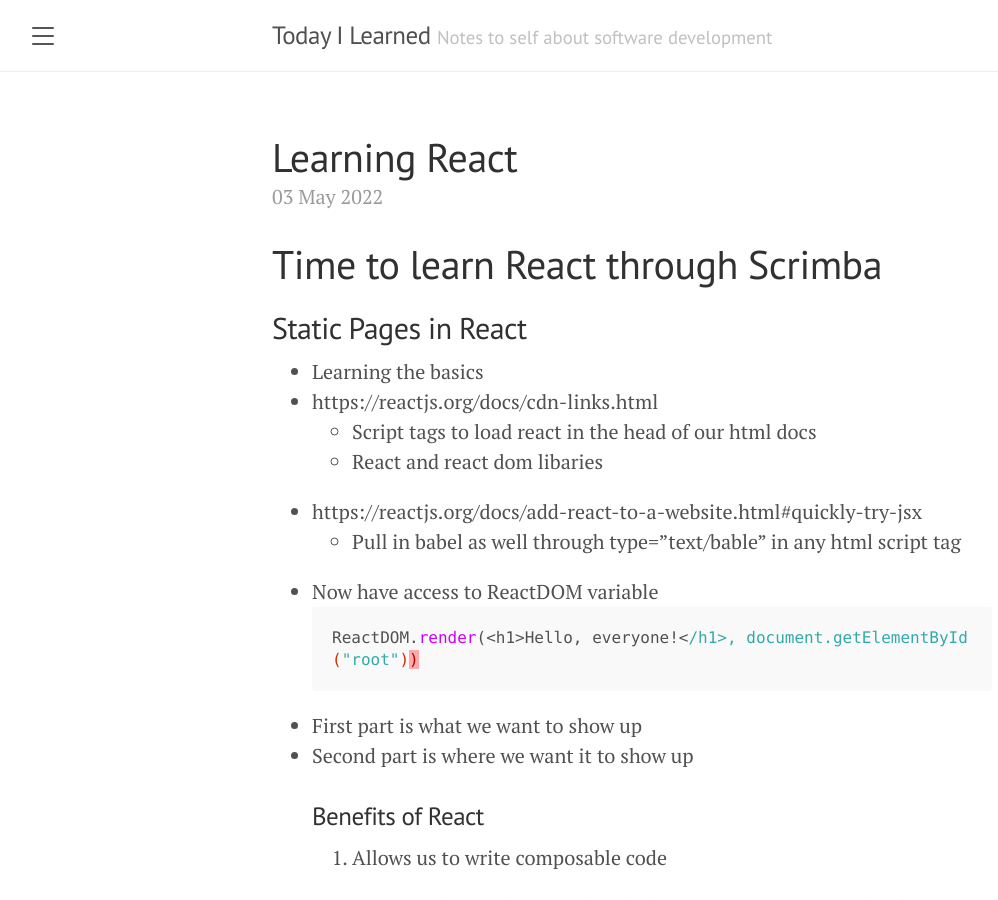
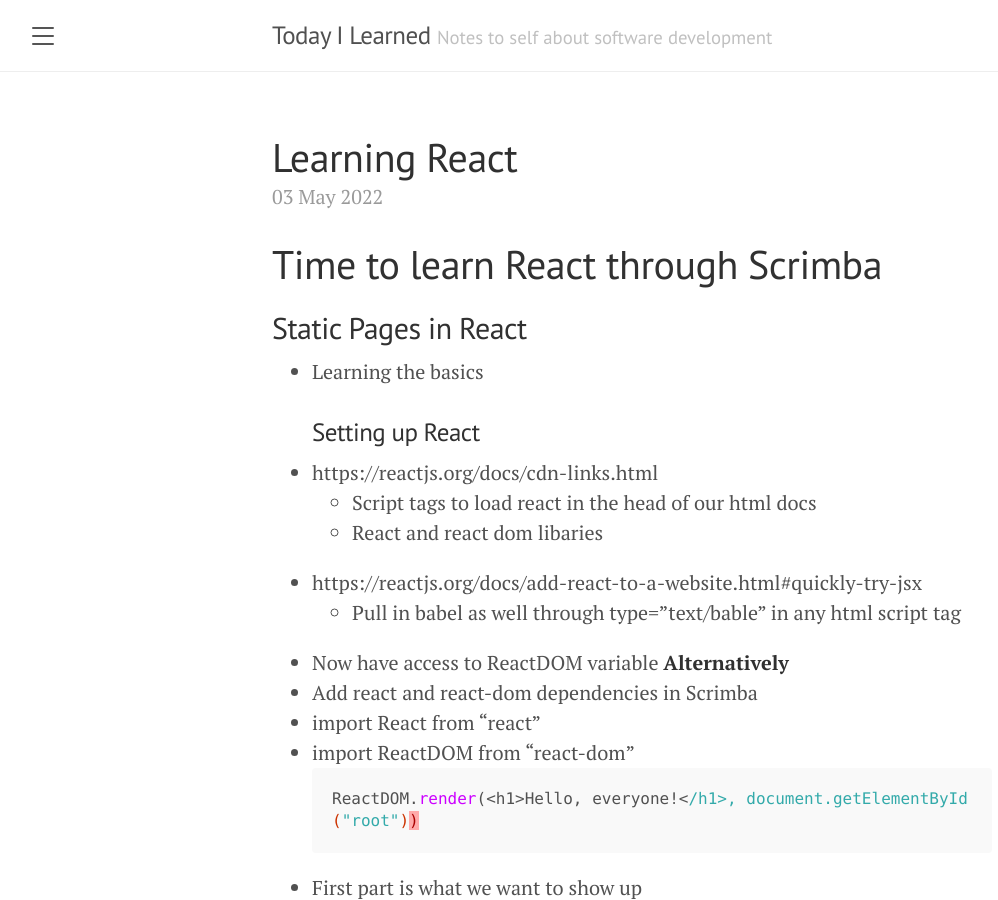
Before and after one commit to cmeggs0/til, a Jekyll site: the page built from _posts/2022-05-03-learning-react.md, in a window 1280 px wide and 900 px high. Shown: the whole window, without its empty margins (8-1006 px from the left). Built offline with Jekyll 4.4.1, drawn with Linux system fonts in a browser that asks for light colours; our own code applies the rules of GitHub Pages for plain Markdown files.

Commit message:
Update 2022-05-03-learning-react.md

````diff
--- a/_posts/2022-05-03-learning-react.md
+++ b/_posts/2022-05-03-learning-react.md
@@ -3,12 +3,17 @@
 ## Static Pages in React
 
 - Learning the basics
+### Setting up React
 - https://reactjs.org/docs/cdn-links.html
     - Script tags to load react in the head of our html docs
     - React and react dom libaries
 - https://reactjs.org/docs/add-react-to-a-website.html#quickly-try-jsx
     - Pull in babel as well through type="text/bable" in any html script tag
 - Now have access to ReactDOM variable
+**Alternatively**
+- Add react and react-dom dependencies in Scrimba
+- import React from "react"
+- import ReactDOM from "react-dom"
 ```js
 ReactDOM.render(<h1>Hello, everyone!</h1>, document.getElementById("root"))
 ```
@@ -50,3 +55,6 @@ const navBar = (
 
 ReactDOM.render(navBar, document.getElementById("root"))
 ```
+### Setting up React
+-
+-
````
